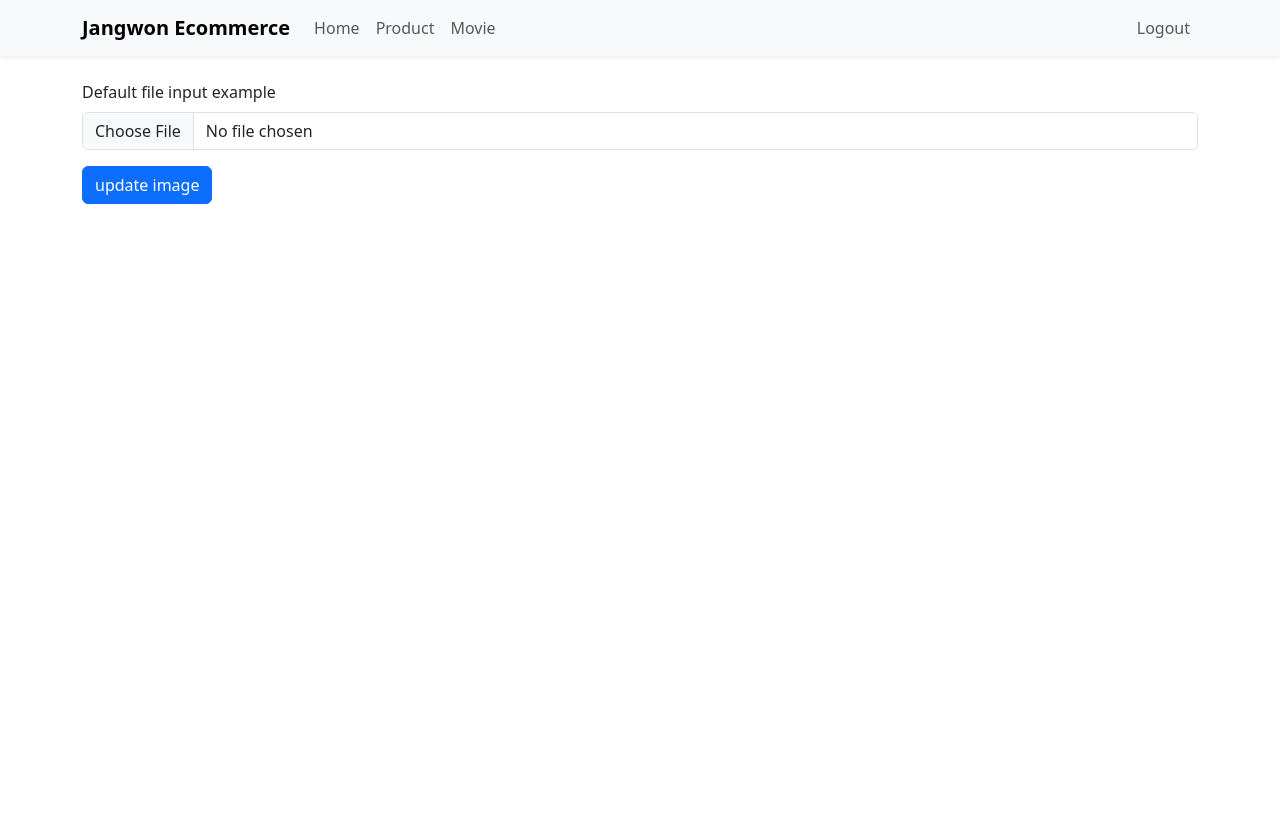
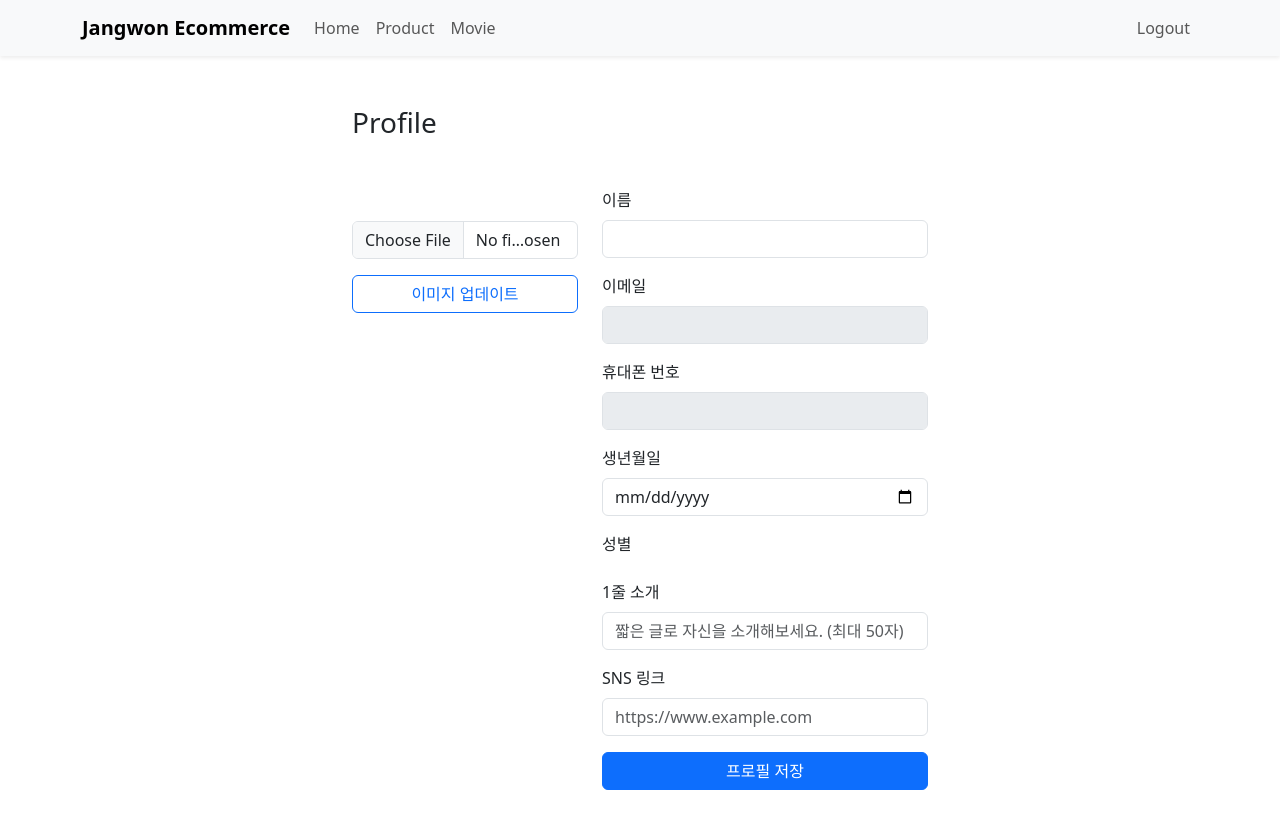
Before and after one commit to Jang-Sen/ecommerce_frontend, a React (Create React App) app: page /profile in a window 1280 px wide. Shown: the top 828 px of the page. Before the commit the page ends 800 px from the top, so only its background shows below. Built offline with nearby package versions, Linux system fonts and the light colour scheme; no server answers; sample sign-in values are in the browser's storage.

Commit message:
Update profile

```diff
--- a/src/pages/Profile.js
+++ b/src/pages/Profile.js
@@ -7,10 +7,57 @@ const Profile = () => {
   const navigate = useNavigate();
   // console.log(localStorage.getItem('token'));
   const [userInfo, setUserInfo] = useState({});
+  const [userProfile, setUserProfile] = useState({});
   const [newImage, setNewImage] = useState(null);
+
+  const handleUserInput = (e) => {
+    const { name, value } = e.target;
+
+    if (name in userInfo) {
+      setUserInfo((prevState) => ({
+        ...prevState,
+        [name]: value,
+      }));
+    } else if (name in userProfile) {
+      setUserProfile((prevState) => ({
+        ...prevState,
+        [name]: value,
+      }));
+    }
+  };
 
   const handleFileChange = (e) => {
     setNewImage(e.target.files[0]);
+  };
+
+  const updateUserInfo = async (e) => {
+    e.preventDefault();
+
+    const config = {
+      Authorization: 'Bearer ' + localStorage.getItem('token'),
+    };
+
+    try {
+      const formData = {
+        ...userInfo,
+        profile: userProfile,
+      };
+      console.log(formData);
+
+      const { data, status } = await axios.put(
+        'http://localhost/api/v1/user',
+        formData,
+        config,
+      );
+
+      if (status === 200) {
+        console.log('Update Data', data);
+        console.log('Update Form Data', formData);
+        alert('프로필 업데이트 성공');
+      }
+    } catch (err) {
+      console.log(err.message);
+    }
   };
 
   const updateUserImage = async (e) => {
@@ -37,6 +84,7 @@ const Profile = () => {
 
       if (status === 200) {
         setUserInfo(data.body);
+        alert('프로필 업데이트 완료');
       }
 
       console.log('______________________________', data);
@@ -69,9 +117,12 @@ const Profile = () => {
 
       if (status === 200) {
         setUserInfo(data.body);
+        setUserProfile(data.body.profile);
       }
 
-      console.log(data.body);
+      console.log('User Profile', data.body.profile);
+
+      console.log('User Info', data.body);
       console.log(status);
     } catch (err) {
       console.log(err.message);
@@ -79,23 +130,23 @@ const Profile = () => {
   };
 
   return (
-    <Container className="mb-5">
-      <Row>
-        <Col md={5}>
+    <Container
+      className="mb-5"
+      style={{ maxWidth: '600px', marginTop: '50px' }}
+    >
+      <h3>Profile</h3>
+      <Row className="mt-5">
+        <Col md={5} className="text-center">
           <Image
             src={userInfo.profileImg}
             alt={userInfo.username}
             fluid
             className="rounded shadow"
+            style={{ marginBottom: '33px' }}
           />
-        </Col>
 
-        <Col md={6}>
-          <h2>{userInfo.username}</h2>
-        </Col>
           <Form onSubmit={updateUserImage}>
             <Form.Group controlId="formFile" className="mb-3">
-            <Form.Label>Default file input example</Form.Label>
               <Form.Control
                 type="file"
                 accept="image/png, image/jpg, image/jpeg"
@@ -103,8 +154,99 @@ const Profile = () => {
               />
             </Form.Group>
 
-          <Button type="submit">update image</Button>
+            <Button type="submit" variant="outline-primary" className="w-100">
+              이미지 업데이트
+            </Button>
           </Form>
+        </Col>
+
+        <Col md={7}>
+          <Form onSubmit={updateUserInfo}>
+            <Form.Group controlId="formUsername" className="mb-3">
+              <Form.Label>이름</Form.Label>
+              <Form.Control
+                type="text"
+                name="username"
+                value={userInfo.username}
+                onChange={(event) =>
+                  setUserInfo({ username: event.target.value })
+                }
+              />
+            </Form.Group>
+
+            <Form.Group controlId="formEmail" className="mb-3">
+              <Form.Label>이메일</Form.Label>
+              <Form.Control
+                type="email"
+                name="email"
+                value={userInfo.email}
+                disabled
+              />
+            </Form.Group>
+
+            <Form.Group controlId="formPhone" className="mb-3">
+              <Form.Label>휴대폰 번호</Form.Label>
+              <Form.Control
+                type="text"
+                name="phone"
+                value={userInfo.phone}
+                disabled
+              />
+            </Form.Group>
+            {/*    </Form>*/}
+            {/*  </Col>*/}
+            {/*</Row>*/}
+
+            {/*<Row className={'mt-3'}>*/}
+            {/*  <Col md={12}>*/}
+            {/*    <Form>*/}
+            <Form.Group controlId="formBirth" className={'mb-3'}>
+              <Form.Label>생년월일</Form.Label>
+              <Form.Control
+                type="date"
+                name="birth"
+                value={userProfile.birth}
+                onChange={(event) =>
+                  setUserProfile({ birth: event.target.value })
+                }
+              />
+            </Form.Group>
+
+            <Form.Group controlId="formGender" className="mb-3">
+              <Form.Label>성별</Form.Label>
+            </Form.Group>
+
+            <Form.Group controlId="formIntroduce" className="mb-3">
+              <Form.Label>1줄 소개</Form.Label>
+              <Form.Control
+                type="text"
+                name="introduce"
+                value={userProfile.introduce}
+                placeholder="짧은 글로 자신을 소개해보세요. (최대 50자)"
+                onChange={(event) =>
+                  setUserProfile({ introduce: event.target.value })
+                }
+              />
+            </Form.Group>
+
+            <Form.Group controlId="formSnsLink" className="mb-3">
+              <Form.Label>SNS 링크</Form.Label>
+              <Form.Control
+                type="url"
+                name="snsLink"
+                value={userProfile.snsLink}
+                placeholder="https://www.example.com"
+                onChange={(event) =>
+                  setUserProfile({ snsLink: event.target.value })
+                }
+              />
+            </Form.Group>
+
+            <Button type="submit" variant="primary" className="w-100">
+              프로필 저장
+            </Button>
+          </Form>
+        </Col>
       </Row>
     </Container>
   );
```
Lines whose indentation alone changed are shown as unchanged.
